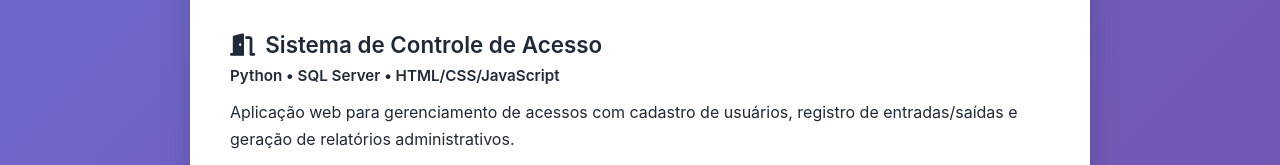
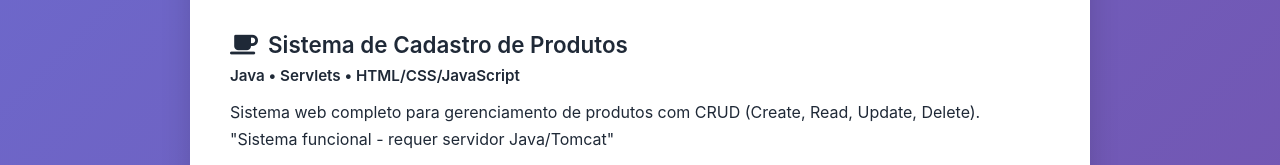
Before and after one commit to EngSamir/Curriculo-web, a plain HTML site: page index.html in a window 1280 px wide. Shown: the part 2112-2277 px from the top of the page. Drawn offline with Linux system fonts and the light colour scheme.

Commit message:
Atualizar projeto Sistema de Cadastro de Produtos

```diff
--- a/index.html
+++ b/index.html
@@ -149,11 +149,11 @@
             </div>
 
             <div class="project-item">
-                <h4><i class="fas fa-door-open"></i> Sistema de Controle de Acesso</h4>
-                <p class="tech-stack">Python • SQL Server • HTML/CSS/JavaScript</p>
-                <p>Aplicação web para gerenciamento de acessos com cadastro de usuários, registro de entradas/saídas e geração de relatórios administrativos.</p>
+                <h4><i class="fas fa-coffee"></i> Sistema de Cadastro de Produtos</h4>
+                <p class="tech-stack">Java • Servlets • HTML/CSS/JavaScript</p>
+                <p>Sistema web completo para gerenciamento de produtos com CRUD (Create, Read, Update, Delete). "Sistema funcional - requer servidor Java/Tomcat"</p>
                 <div class="project-links">
-                    <a href="https://github.com/seu-usuario/projeto-acesso" target="_blank">
+                    <a href="https://github.com/EngSamir/sistema-cadastro-produtos" target="_blank">
                         <i class="fab fa-github"></i> Código
                     </a>
                 </div>
```
